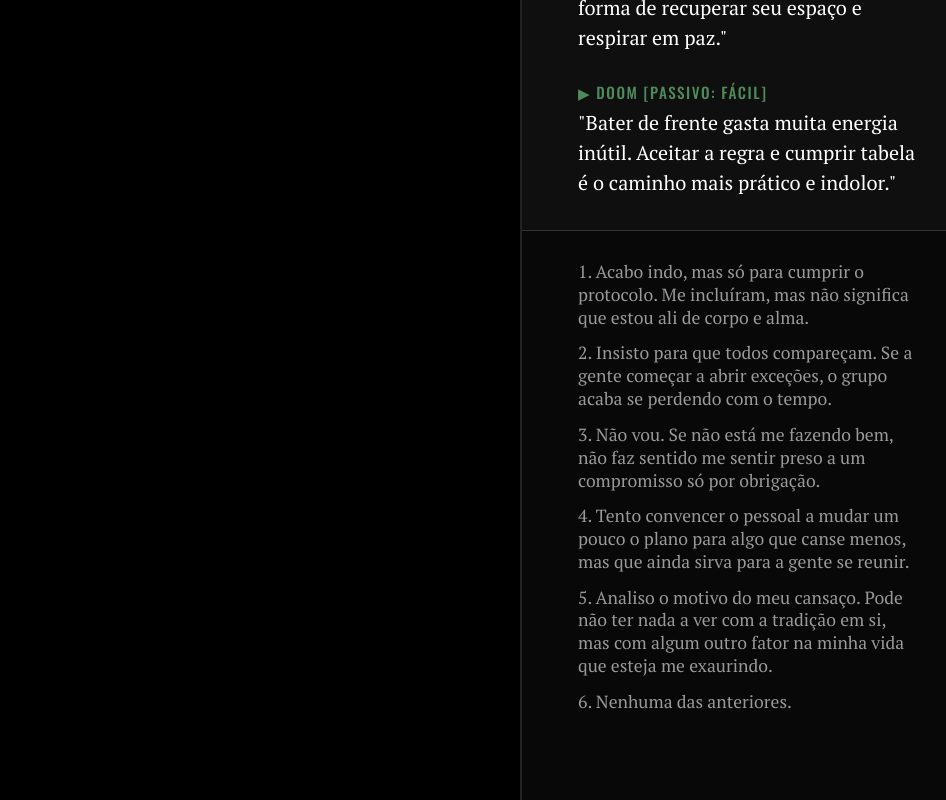
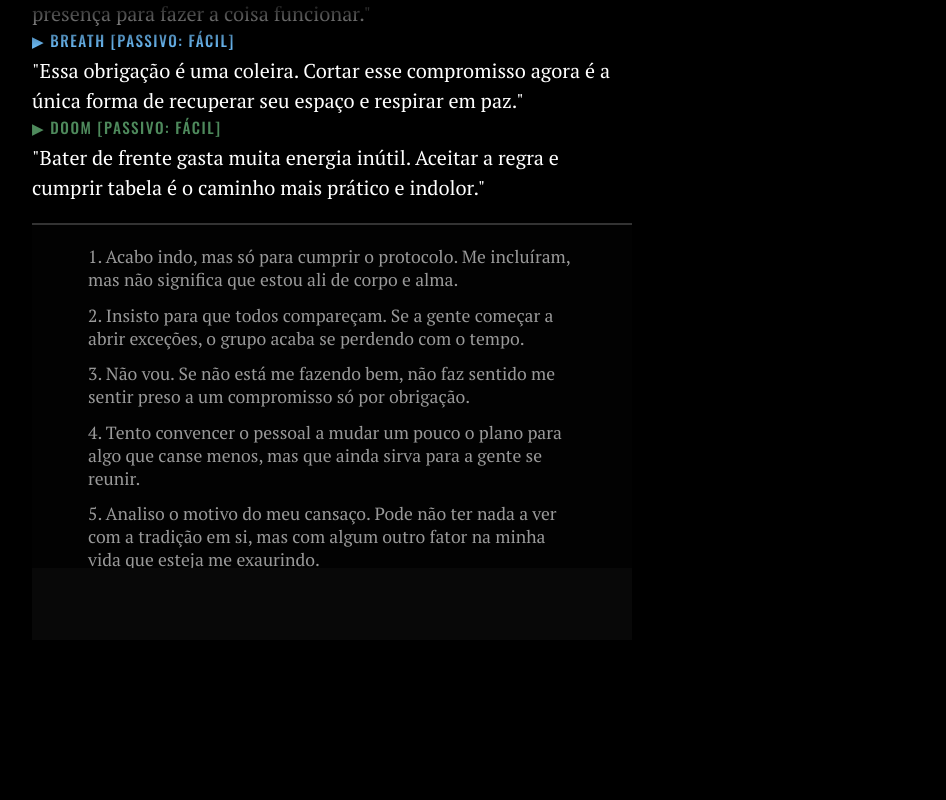
Before and after one commit to springus-ai/esse-teste-legal, a plain HTML site: page index.html in a window 1280 px wide. Both pictures are taken after a click on the button "BORA VER.". Shown: the whole page, without its empty margins (308-1254 px from the left). Drawn offline with nearby package versions, Linux system fonts and the light colour scheme.

Commit message:
Update estiloso.css

```diff
--- a/estiloso.css
+++ b/estiloso.css
@@ -50,12 +50,34 @@ body, html {
 
 /* PAINEL DO QUIZ (DIREITA) */
 #dialogue-panel {
-    position: absolute; right: 0; top: 0; bottom: 0; width: 35vw; min-width: 450px;
-    background-color: var(--bg-panel); border-left: 2px solid #222; display: flex; flex-direction: column;
+    display: flex;
+    flex-direction: column;
+    height: 80vh; /* Altura fixa para a área de diálogo */
+    max-width: 600px;
+    margin: 0 auto;
 }
 #history-container {
-    flex-grow: 1; overflow-y: auto; padding: 2rem 3.5rem;
-    display: flex; flex-direction: column; gap: 1.8rem; scroll-behavior: smooth;
+    flex: 1; /* Ocupa todo o espaço disponível */
+    overflow-y: auto;
+    padding-bottom: 20px;
+    /* Efeito de fade no topo para parecer com DE */
+    mask-image: linear-gradient(to bottom, transparent, black 50px);
+}
+#options-container {
+    min-height: 200px; /* Garante que as opções tenham seu próprio "chão" */
+    max-height: 40vh;
+    overflow-y: auto;
+    border-top: 1px solid #333;
+    padding-top: 15px;
+    background: rgba(0, 0, 0, 0.8); /* Fundo semi-transparente para não confundir com o histórico */
+}
+
+.scenario-block {
+    margin-top: 50px; /* Espaçamento para o cenário respirar */
+    font-size: 1.2rem;
+    color: #ddd;
+    border-left: 2px solid #555;
+    padding-left: 15px;
 }
 
 .voice-header { font-family: 'Oswald', sans-serif; font-size: 0.95rem; text-transform: uppercase; letter-spacing: 1.5px; margin-bottom: 5px; }
```
